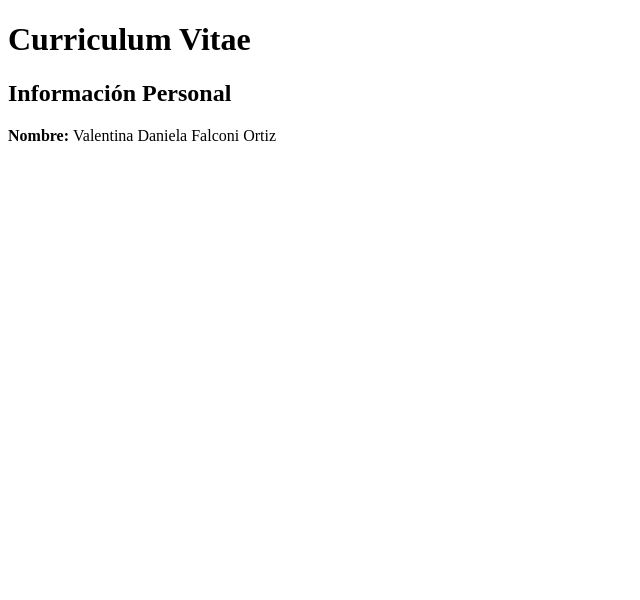
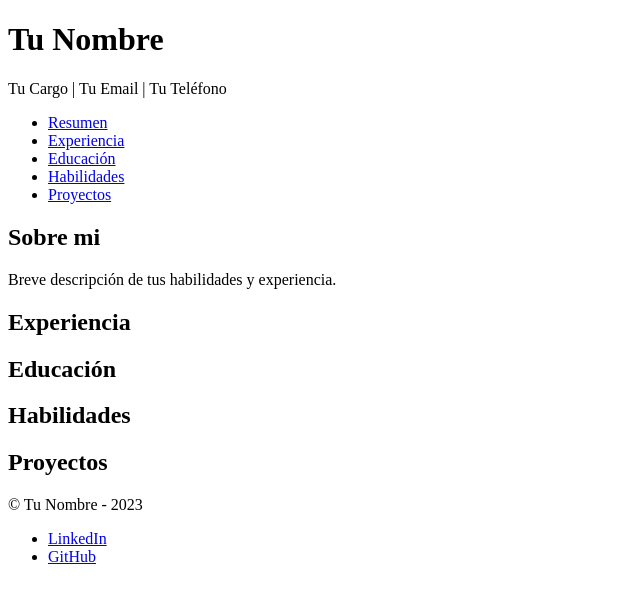
Before and after one commit to valu28d/curriculum, a plain HTML site: page curriculum.html in a window 1280 px wide. Shown: the whole page, without its empty margins (0-640 px from the left). Drawn offline with Linux system fonts and the light colour scheme.

Commit message:
Segunda version sin datos

```diff
--- a/curriculum.html
+++ b/curriculum.html
@@ -1,14 +1,53 @@
 <!DOCTYPE html>
-<html lang="en">
+<html lang="es">
+
 <head>
     <meta charset="UTF-8">
-    <meta name="viewport" content="width=device-width, initial-scale=1.0">
-    <title>Curriculum</title>
+    <meta name="viewport" content="width=device-width,
+initial-scale=1.0">
+    <title>Mi Currículum Vitae</title>
+    <link rel="stylesheet" href="styles.css">
 </head>
+
 <body>
-    <h1>Curriculum Vitae</h1>
-    <h2>Información Personal</h2>
-    <p> <b>Nombre: </b> Valentina Daniela Falconi Ortiz</br>
+    <header>
+        <h1>Tu Nombre</h1>
+        <p>Tu Cargo | Tu Email | Tu Teléfono</p>
+    </header>
+    <nav>
+        <ul>
+            <li><a href="#resumen">Resumen</a></li>
+            <li><a href="#experiencia">Experiencia</a></li>
+            <li><a href="#educacion">Educación</a></li>
+            <li><a href="#habilidades">Habilidades</a></li>
+            <li><a href="#proyectos">Proyectos</a></li>
+        </ul>
+    </nav>
+    <main>
+        <section id="resumen">
+            <h2>Sobre mi</h2>
+            <p>Breve descripción de tus habilidades y experiencia.</p>
+        </section>
+        <section id="experiencia">
+            <h2>Experiencia</h2>
+        </section>
+        <section id="educacion">
+            <h2>Educación</h2>
+        </section>
+        <section id="habilidades">
+            <h2>Habilidades</h2>
+        </section>
+        <section id="proyectos">
+            <h2>Proyectos</h2>
+        </section>
+    </main>
+    <footer>
+        <p>© Tu Nombre - 2023</p>
+        <ul>
+            <li><a href="https://www.linkedin.com/in/tunombre">LinkedIn</a></li>
+            <li><a href="https://github.com/tunombre">GitHub</a></li>
+        </ul>
+    </footer>
+</body>
 
-</body>
 </html>
```
